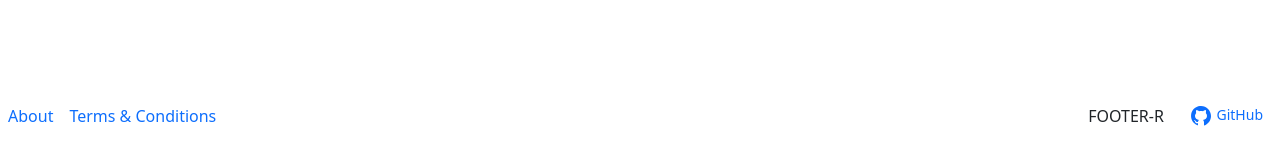
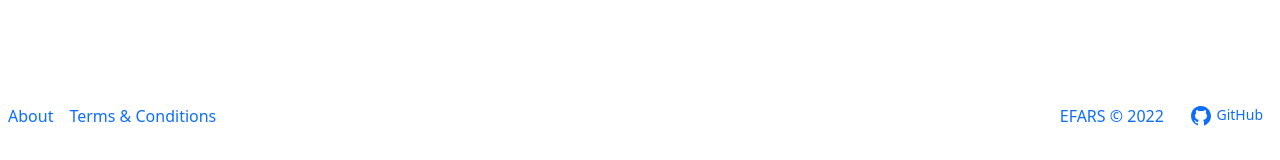
Before and after one commit to nedimcanulusoy/EFARS, a Flask app: page / in a window 1280 px wide. Shown: the part 640-800 px from the top of the page. Run offline with Flask 2, Linux system fonts and the light colour scheme.

Commit message:
ADD copyright text in footer

```diff
--- a/efars/templates/base_components/footer.html
+++ b/efars/templates/base_components/footer.html
@@ -12,8 +12,8 @@
 {#      </li>#}
     </ul>
 
-    <div class="navbar-nav flex-row nav-login-colors-link mx-2">
-      FOOTER-R
+    <div class="navbar-nav flex-row nav-login-colors-link text-primary mx-2">
+      EFARS © 2022
     </div>
 
     <div class="navbar-nav flex-row nav-login-colors-link mx-2">
```
